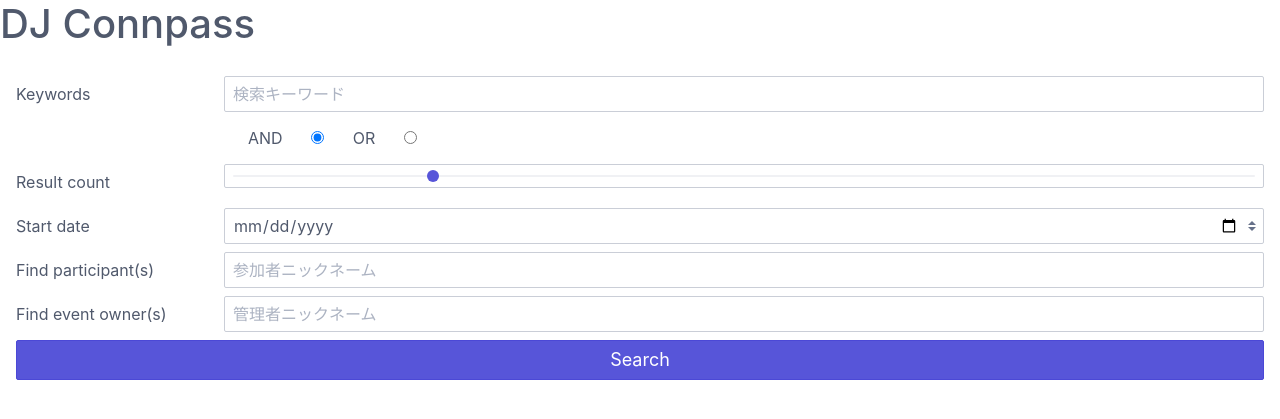
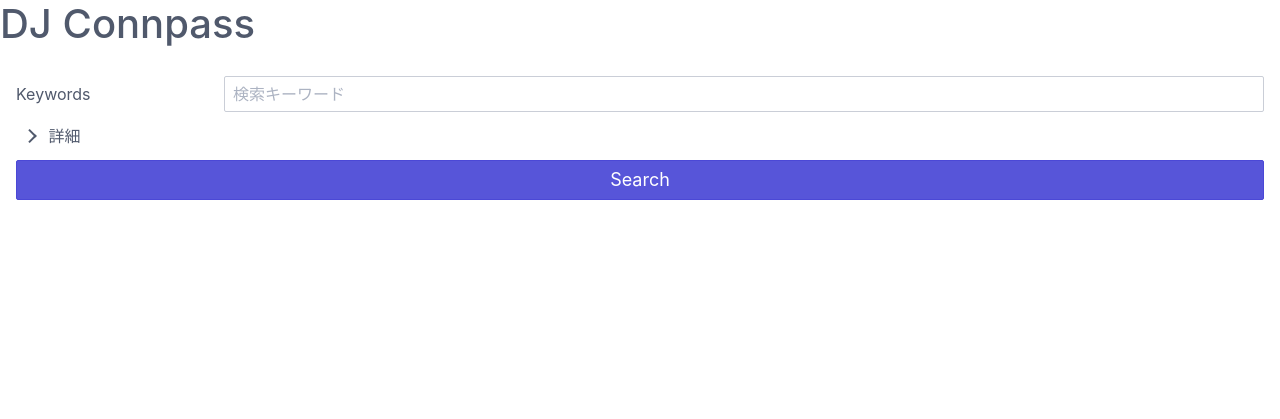
Before and after one commit to MatsLanGoH/dj-connpass, a Django app: page / in a window 1280 px wide. Shown: the top 419 px of the page. Run offline with Django 3.2, Linux system fonts and the light colour scheme; parts of the project's set-up code (start-up, migrations or seed data) failed here and were passed over.

Commit message:
Make search details collapsible

```diff
--- a/connpapi/templates/index.html
+++ b/connpapi/templates/index.html
@@ -10,12 +10,20 @@
         <div class="form-group">
             <div class="col-2 hide-sm">
                 {{ form.search_string.errors }}
-                <label class="form-label" for="{{ form.search_string.id_for_label }}">{{ form.search_string.label }}</label>
+                <label class="form-label"
+                       for="{{ form.search_string.id_for_label }}">{{ form.search_string.label }}</label>
             </div>
             <div class="col-10 col-sm-12">
                 {{ form.search_string }}
             </div>
         </div>
+        <div class="accordion">
+            <input type="checkbox" id="accordion-search" name="accordion-checkbox" hidden>
+            <label for="accordion-search" class="accordion-header c-hand">
+                <i class="icon icon-arrow-right mr-1"></i>
+                詳細
+            </label>
+            <div class="accordion-body">
                 <!-- TODO: make collapsible -->
                 <div class="form-group">
                     <div class="col-2 hide-sm">
@@ -77,6 +85,10 @@
                         {{ form.owner_nickname }}
                     </div>
                 </div>
+            </div>
+
+        </div>
+
 
         <div class="form-group">
             <button class="btn btn-primary btn-lg btn-block" type="submit">Search</button>
```
Lines whose indentation alone changed are shown as unchanged.
